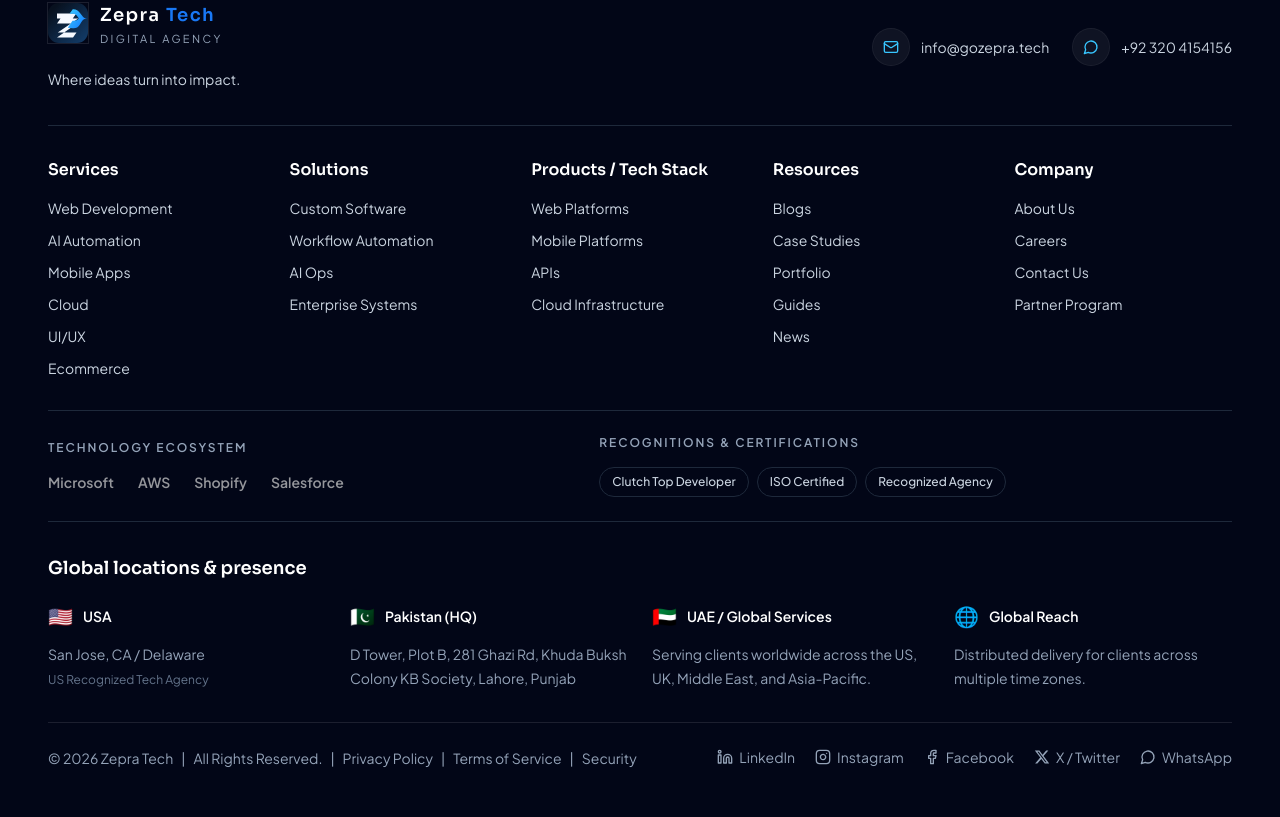
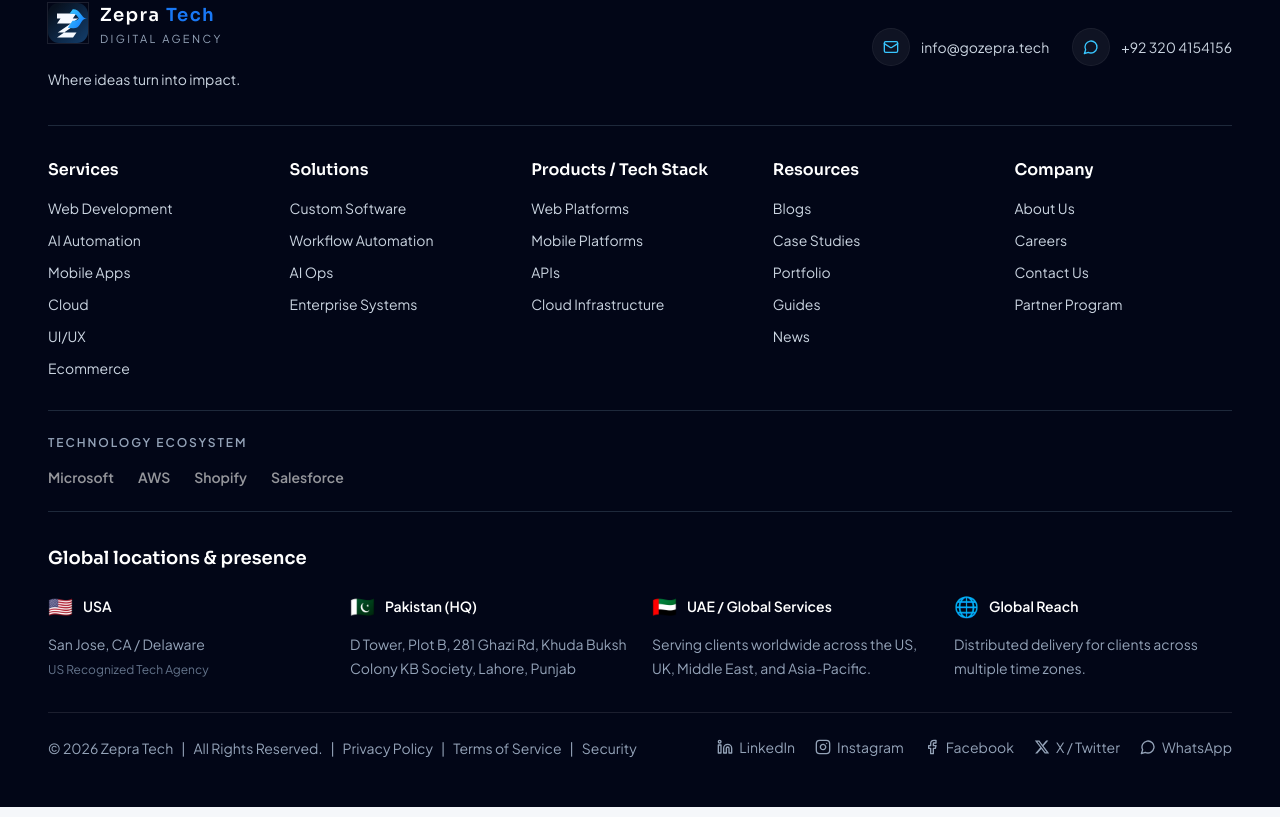
Before and after one commit to mawaisawan2008/test-zepra, a Next.js app: page / in a window 1280 px wide. Shown: the part 4841-5658 px from the top of the page. Built offline with nearby package versions, Linux system fonts and the light colour scheme.

Commit message:
Updated changes

```diff
--- a/components/layout/site-footer.jsx
+++ b/components/layout/site-footer.jsx
@@ -78,11 +78,6 @@
 ];
 
 const partnerNames = ["Microsoft", "AWS", "Shopify", "Salesforce"];
-const recognitionNames = [
-  "Clutch Top Developer",
-  "ISO Certified",
-  "Recognized Agency",
-];
 
 const locations = [
   {
@@ -185,7 +180,6 @@
         </nav>
 
         <div className="border-t border-b border-slate-800 py-6">
-          <div className="grid gap-6 lg:grid-cols-[1fr_1.2fr] lg:items-center">
           <div>
             <h3 className="text-xs font-semibold uppercase tracking-[0.16em] text-slate-400">
               Technology ecosystem
@@ -199,23 +193,6 @@
                   {partner}
                 </span>
               ))}
-              </div>
-            </div>
-
-            <div>
-              <h3 className="text-xs font-semibold uppercase tracking-[0.16em] text-slate-400">
-                Recognitions &amp; certifications
-              </h3>
-              <div className="mt-4 flex flex-wrap gap-2">
-                {recognitionNames.map((recognition) => (
-                  <span
-                    key={recognition}
-                    className="rounded-full border border-slate-800 px-3 py-1.5 text-xs font-medium text-slate-300"
-                  >
-                    {recognition}
-                  </span>
-                ))}
-              </div>
             </div>
           </div>
         </div>
```
Lines whose indentation alone changed are shown as unchanged.
